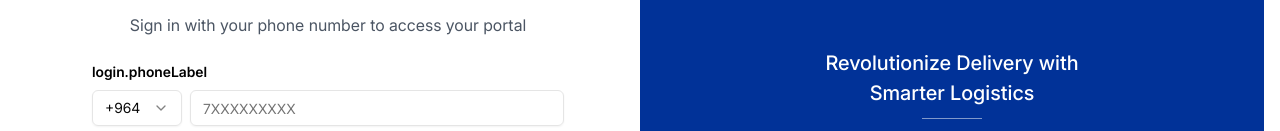
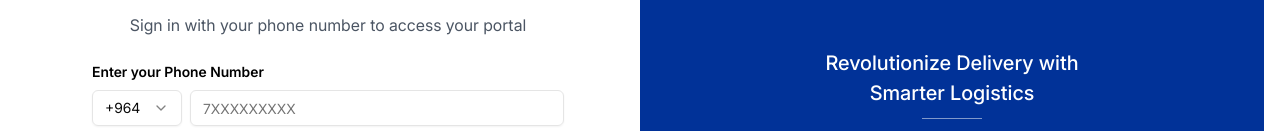
Before and after one commit to Mirza-Ammar/React-Customer-Portal, a React (Vite) app: page /login in a window 1280 px wide. Shown: the part 368-499 px from the top of the page. Built offline with nearby package versions, Linux system fonts and the light colour scheme.

Commit message:
Minor bug fixed

```diff
--- a/src/views/login/LoginView.tsx
+++ b/src/views/login/LoginView.tsx
@@ -130,7 +130,7 @@ export default function LoginView() {
                     {vm.step === "phone" && (
                         <>
                             <label className="form-label">
-                                {t("login.phoneLabel")}
+                                {t("login.enterPhone")}
                             </label>
 
                             <div className="phone-row">
```
